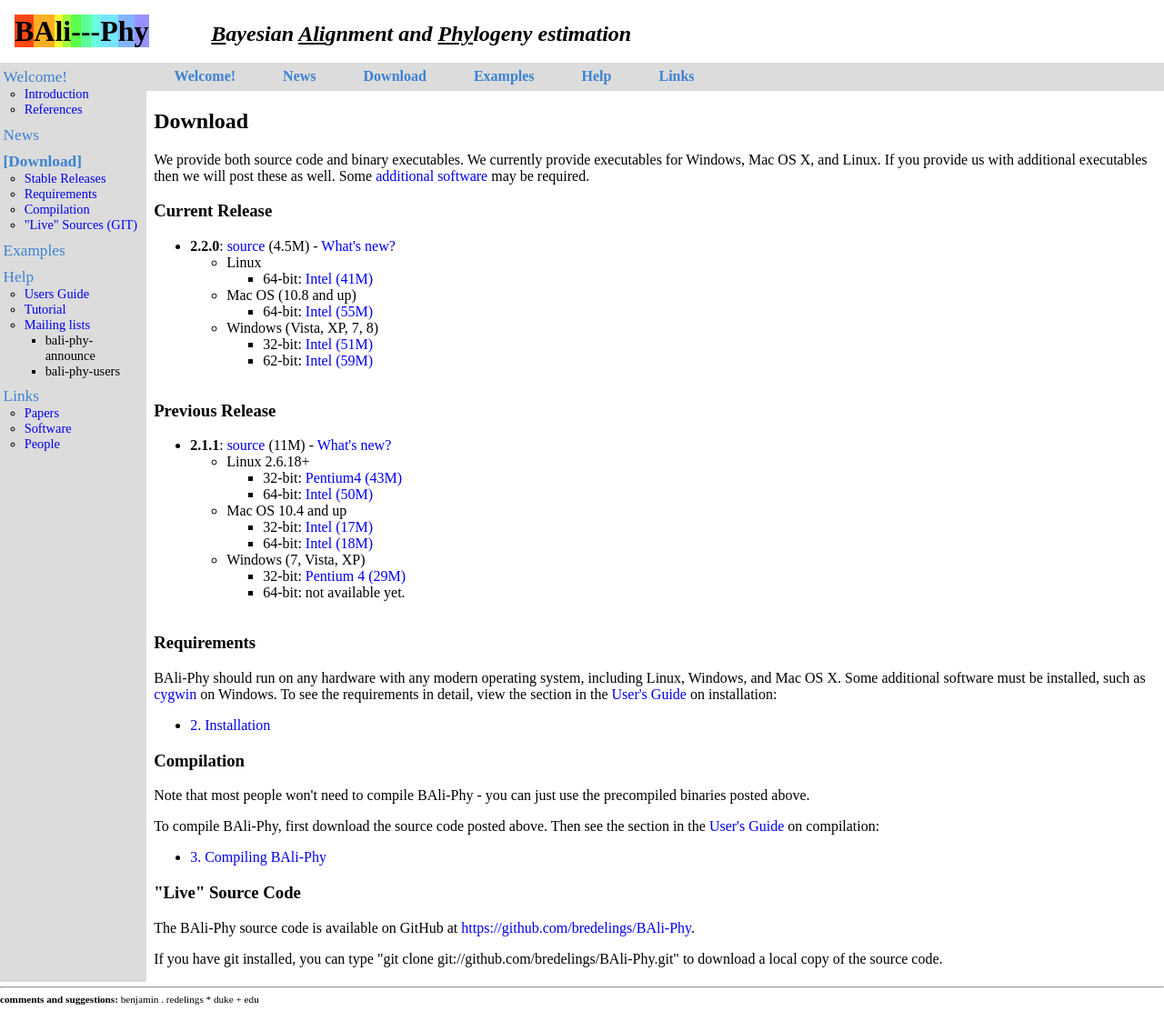
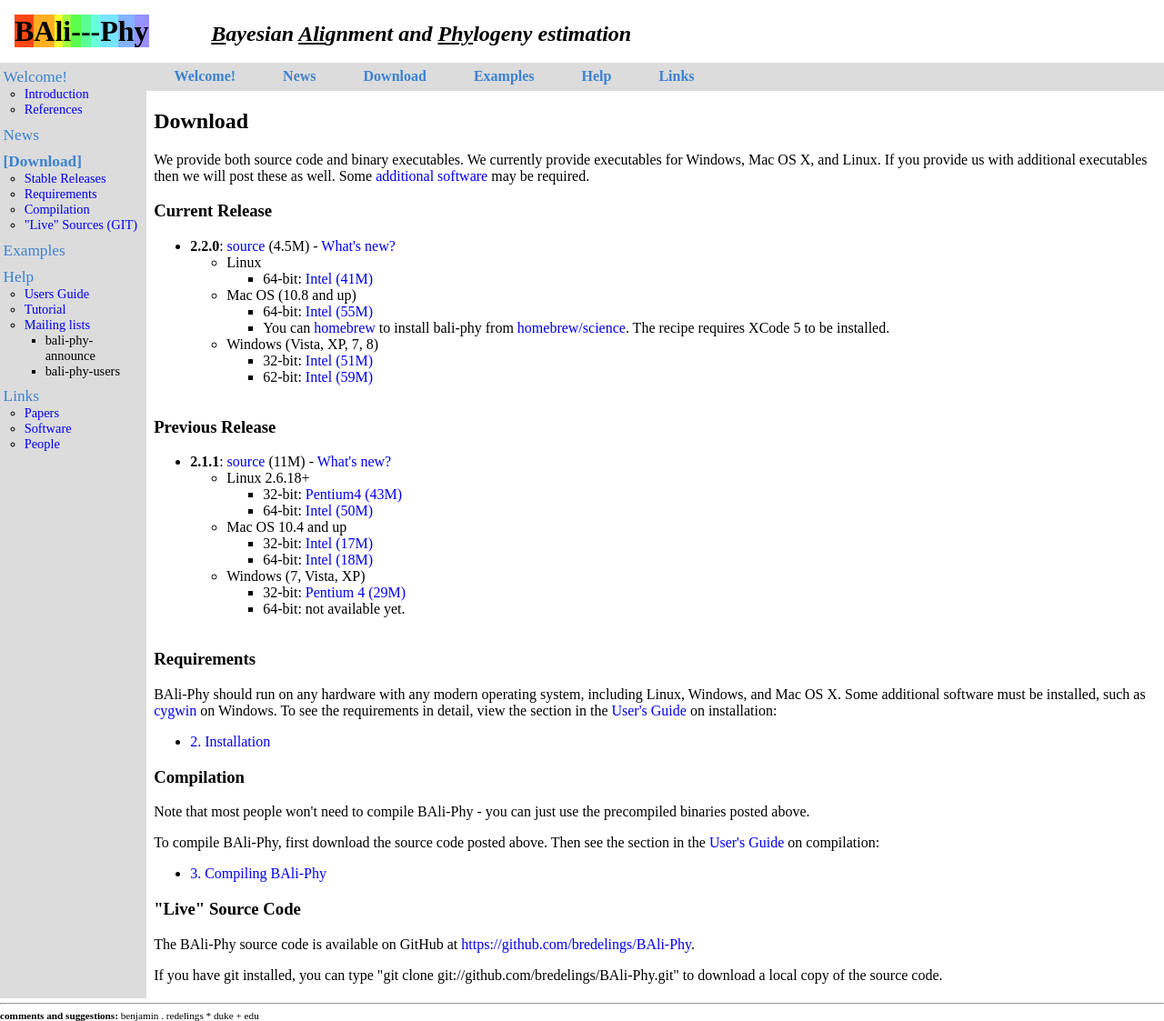
Before and after one commit to bredelings/php-bali-phy.org, a PHP site: page /download.php in a window 1280 px wide. Shown: the whole page at 91% size. Run offline with PHP 8.4, Linux system fonts and the light colour scheme; data that the repository does not hold is empty.

Commit message:
Mention installing from homebrew.
Former-commit-id: bd5e5e761a7836928ef4eafb034fa11255cbe54f

```diff
--- a/download.php
+++ b/download.php
@@ -40,6 +40,7 @@
 		  <!-- li>32-bit: <?php track_link("bali-phy-2.2.0-mac32.tar.gz","Intel (??M)") ?></li -->
 		  <li>64-bit: <?php track_link("bali-phy-2.2.0-mac64.tar.gz","Intel (55M)") ?></li>
 		  <!-- li><a href="http://www.macports.org">MacPorts</a>: not ready yet. -->
+                  <li>You can <a href="http://brew.sh/">homebrew</a> to install bali-phy from <a href="https://github.com/Homebrew/homebrew-science">homebrew/science</a>.  The recipe requires XCode 5 to be installed.</li>
 		</ul>
 	      </li>
 	      <li>Windows (Vista, XP, 7, 8)
```
